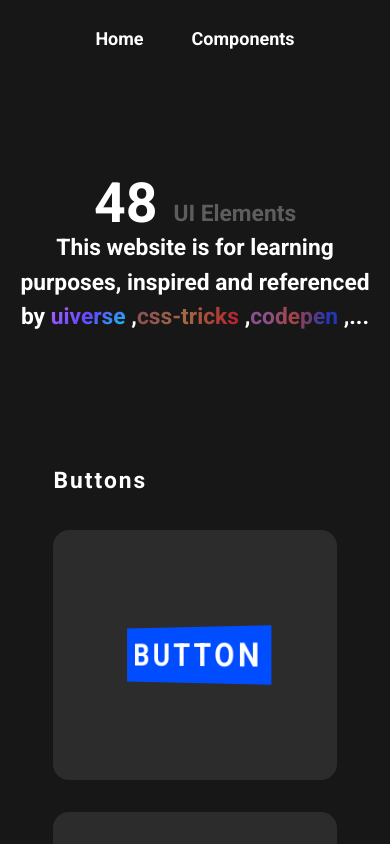
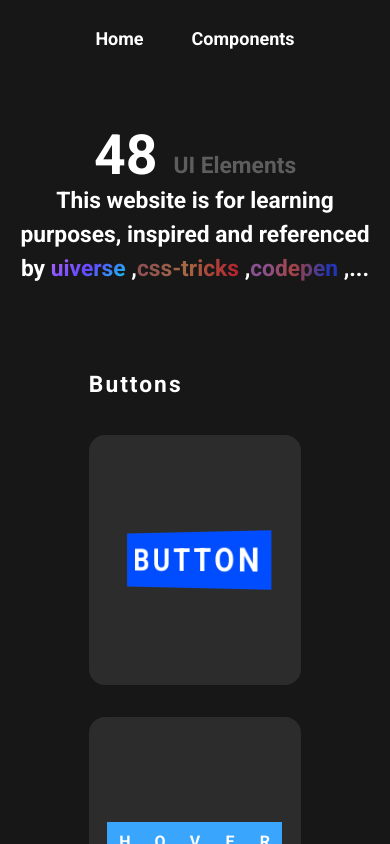
Before and after one commit to arishem51/iuniverse, a React (Vite) app: page / in a window 390 px wide. Shown: the top 844 px of the page. Built offline with nearby package versions, Linux system fonts and the light colour scheme.

Commit message:
chore: LessThanTablet & Footer

```diff
--- a/src/components/Home/Footer.tsx
+++ b/src/components/Footer.tsx
@@ -1,5 +1,5 @@
 import styled from "styled-components";
-import { FlexContainer } from "../Base";
+import { FlexContainer } from "./Base";
 import { GoMarkGithub } from "react-icons/go";
 import { FaTwitter, FaLinkedin } from "react-icons/fa";
 
--- a/src/components/Home/HomePage.tsx
+++ b/src/components/Home/HomePage.tsx
@@ -2,7 +2,7 @@ import styled from "styled-components";
 import { useElements } from "../../Context/ElementsContext";
 import { FlexContainer } from "../Base";
 import { CodePenLink, CssTrickLink, UiVerseLink } from "../ExternalLink";
-import Footer from "./Footer";
+import Footer from "../Footer";
 import PreviewComponent from "./PreviewComponents";
 
 const Wrapper = styled(FlexContainer)`
@@ -33,7 +33,7 @@ const FlexTextWrapper = styled(FlexContainer)`
 `;
 
 const TextWrapper = styled.div`
-  margin: 6rem 0;
+  margin: var(--space-2xl) 0;
 `;
 
 export default function HomePage() {
--- a/src/components/Home/PreviewComponents.tsx
+++ b/src/components/Home/PreviewComponents.tsx
@@ -1,5 +1,6 @@
 import { Link } from "react-router-dom";
 import styled from "styled-components";
+import { MEDIAQUERY } from "../../constants";
 import { useElements } from "../../Context/ElementsContext";
 import { Type } from "../../types";
 import { ButtonContainer, FlexContainer } from "../Base";
@@ -9,7 +10,7 @@ const Wrapper = styled(FlexContainer)`
   width: 60%;
   margin: 1rem auto;
   flex-wrap: wrap;
-  @media (width < 1300px) {
+  @media (${MEDIAQUERY.lessThanTablet}) {
     width: 80%;
   }
 `;
@@ -28,7 +29,7 @@ const Child = styled(FlexContainer)`
   padding: 3rem 0;
   background-color: var(--color-lightDark);
   border-radius: 1rem;
-  @media (width < 1300px) {
+  @media (${MEDIAQUERY.lessThanTablet}) {
     flex: 200px;
   }
 `;
--- a/src/components/MainContent/index.tsx
+++ b/src/components/MainContent/index.tsx
@@ -1,11 +1,13 @@
 import styled from "styled-components";
+import { MEDIAQUERY } from "../../constants";
 import { FlexContainer } from "../Base";
+import Footer from "../Footer";
 import ListComponent from "../ListComponent";
 import Sidebar from "../Sidebar";
 
 const Flex = styled(FlexContainer)`
   flex: 1;
-  @media (width < 1300px) {
+  @media (${MEDIAQUERY.lessThanTablet}) {
     flex-direction: column;
   }
 `;
@@ -15,6 +17,7 @@ export default function MainContent() {
     <Flex>
       <Sidebar />
       <ListComponent />
+      <Footer />
     </Flex>
   );
 }
--- a/src/components/Sidebar/index.tsx
+++ b/src/components/Sidebar/index.tsx
@@ -1,5 +1,6 @@
 import { Link, useParams } from "react-router-dom";
 import styled from "styled-components";
+import { MEDIAQUERY } from "../../constants";
 import { Type } from "../../types";
 import { FlexContainer } from "../Base";
 
@@ -8,7 +9,7 @@ const SidebarWrapper = styled(FlexContainer)`
   padding: 1rem;
   background: var(--color-dark);
   gap: 0.5rem;
-  @media (width < 1300px) {
+  @media (${MEDIAQUERY.lessThanTablet}) {
     width: 100%;
     flex-wrap: nowrap;
     flex-direction: row;
--- a/src/constants/index.ts
+++ b/src/constants/index.ts
@@ -5,3 +5,11 @@ export const COLORS = {
   lightDark: "#2c2c2c",
   black: "#000000",
 } as const;
+
+const BREAKPOINTS = {
+  tablet: 1300,
+};
+
+export const MEDIAQUERY = {
+  lessThanTablet: `width < ${BREAKPOINTS.tablet}`,
+};
```
Also changed, not shown: src/components/ListComponent/index.tsx (+4 -3 lines).
